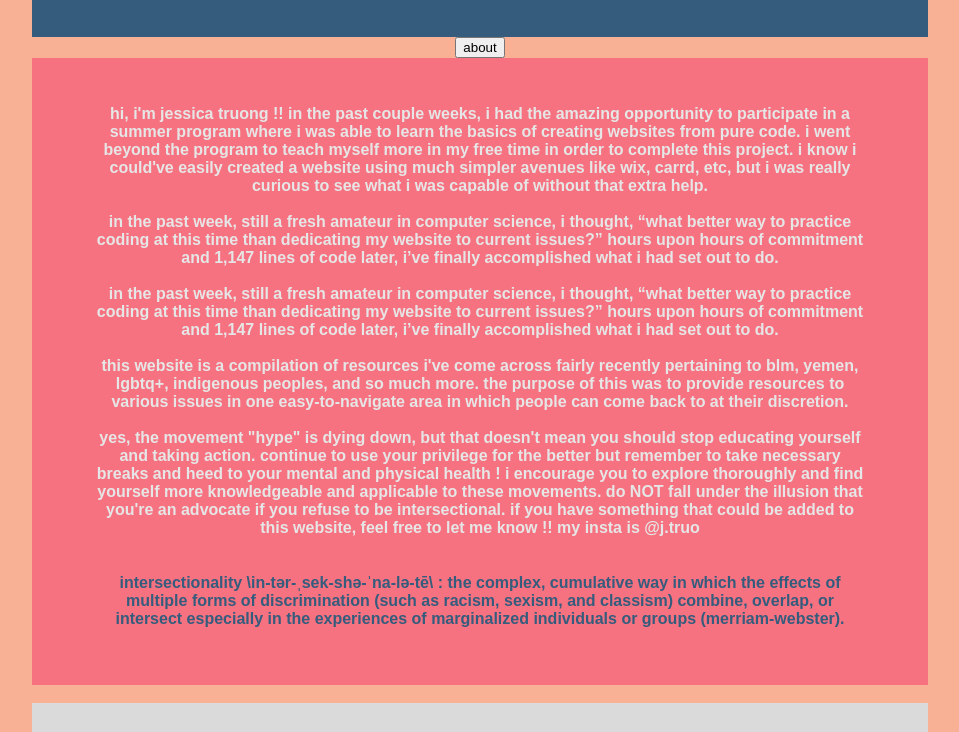
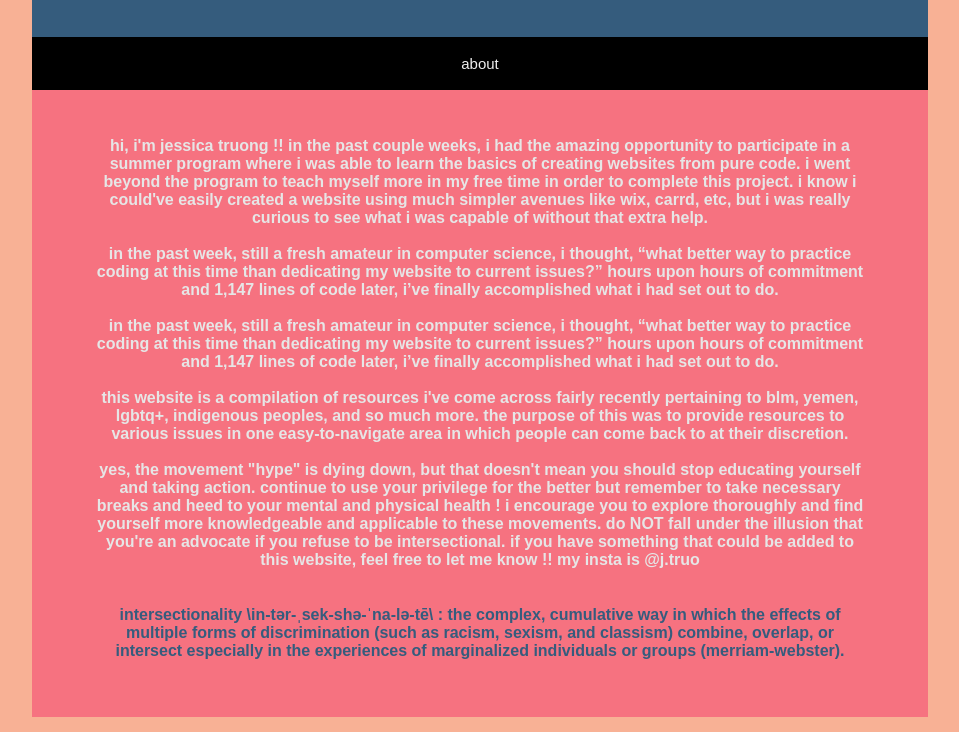
Before and after one commit to j-truo/resources, a plain HTML site: page index.html in a window 1280 px wide. Shown: the part 212-944 px from the top of the page, without its empty margins (160-1119 px from the left). Drawn offline with Linux system fonts and the light colour scheme; a script that the page names is missing.

Commit message:
Update style.css

```diff
--- a/style.css
+++ b/style.css
@@ -68,3 +68,21 @@ a {
   height: 1000px;
   align-items: flex-start;
 }
+
+
+
+
+.collapsible {
+  background-color: #000;
+  color: #444;
+  cursor: pointer;
+  padding: 18px;
+  width: 100%;
+  border: none;
+  text-align: center;
+  outline: none;
+  font-size: 15px;
+  font-family: futura, arial, sans-serif;
+  color: #EEEEEE;
+
+}
```
